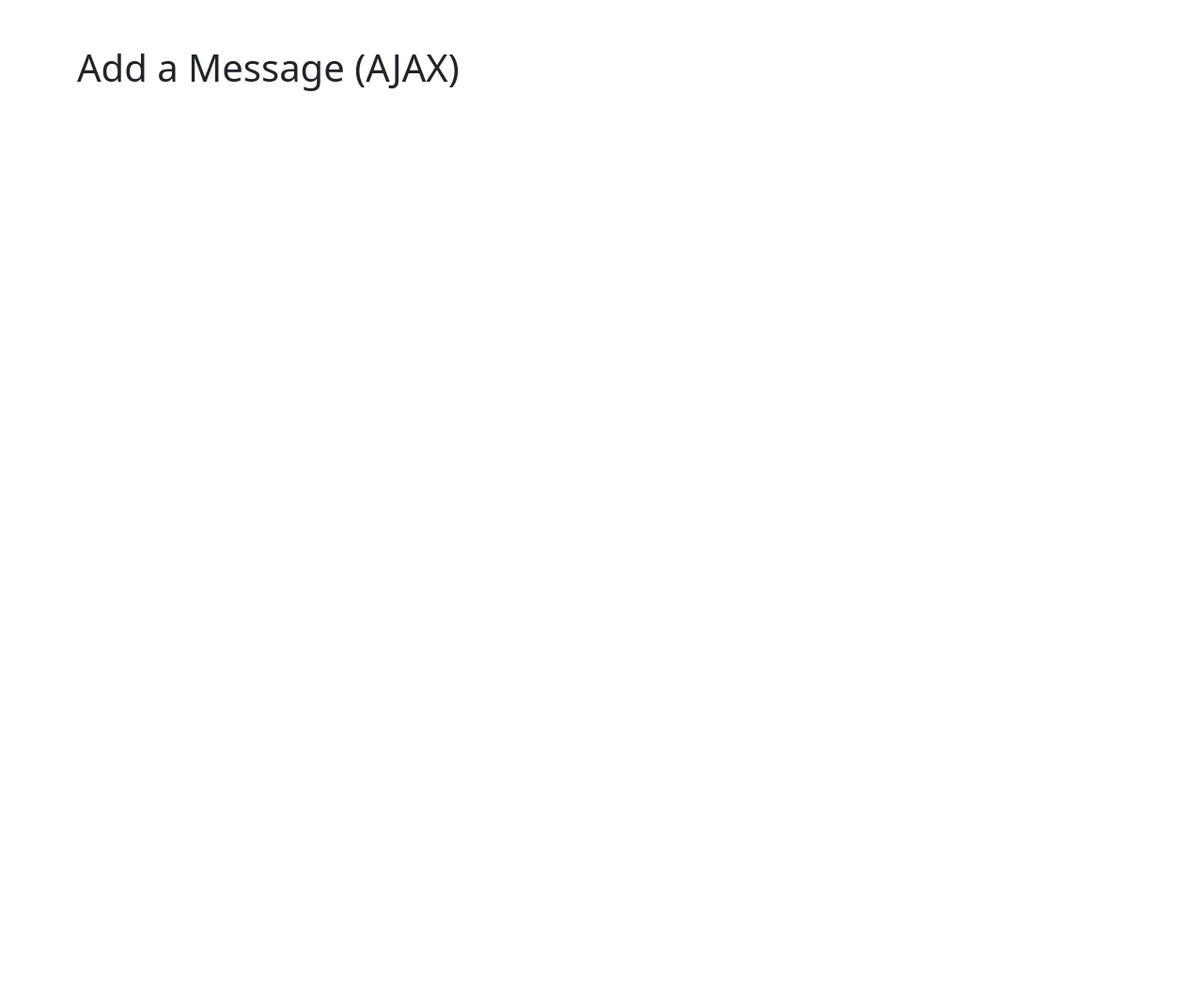
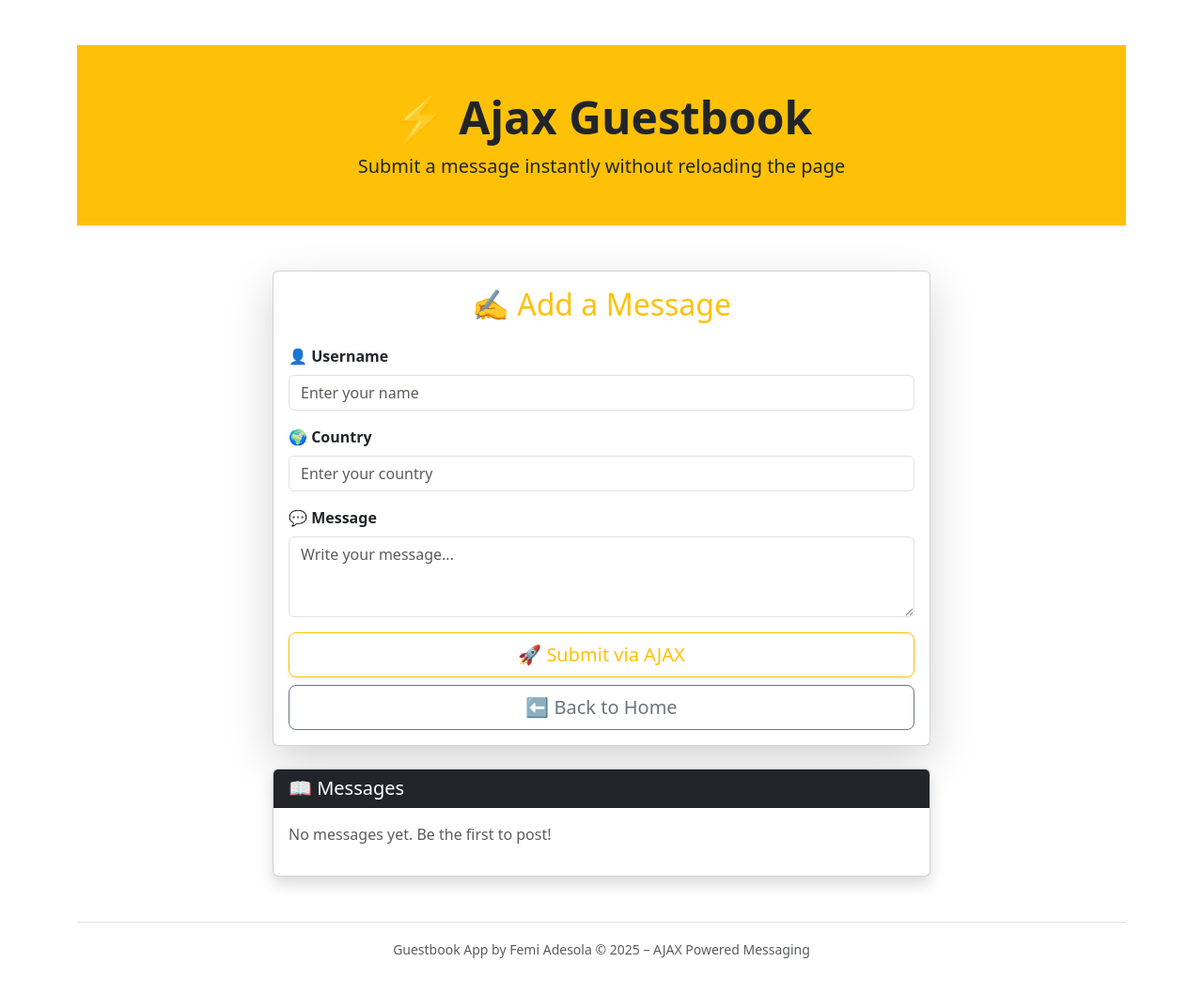
Before and after one commit to FemiAdesola/guestbook_app, a website: page public/html/ajaxmessage.html in a window 1280 px wide. Shown: the whole page at 94% size. Before the commit the page ends 800 px from the top, so only its background shows below. Drawn offline with nearby package versions, Linux system fonts and the light colour scheme; files that its build step writes are made by us from their sources.

Commit message:
created form and message page in ajaMessage.html to accomodate data

```diff
--- a/public/html/ajaxmessage.html
+++ b/public/html/ajaxmessage.html
@@ -8,6 +8,62 @@
     <title>Ajax Message</title>
 </head>
 <body class="container py-5">
-    <h1>Add a Message (AJAX)</h1>
+
+<!-- Hero Section -->
+  <header class="bg-warning text-dark text-center py-5 shadow-sm">
+    <h1 class="display-5 fw-bold">⚡ Ajax Guestbook</h1>
+    <p class="lead mb-0">Submit a message instantly without reloading the page</p>
+  </header>
+
+  <!-- Main Content -->
+  <main class="container d-flex justify-content-center my-5">
+    <div class="w-100" style="max-width: 700px;">
+
+      <!-- Form Card -->
+      <div class="card shadow-lg mb-4">
+        <div class="card-body">
+          <h2 class="card-title text-center text-warning mb-4">✍️ Add a Message</h2>
+          <form id="ajaxForm">
+            <div class="mb-3">
+              <label for="username" class="form-label fw-bold">👤 Username</label>
+              <input type="text" id="ajaxUsername" class="form-control" placeholder="Enter your name" required>
+            </div>
+            <div class="mb-3">
+              <label for="country" class="form-label fw-bold">🌍 Country</label>
+              <input type="text" id="ajaxCountry" class="form-control" placeholder="Enter your country" required>
+            </div>
+            <div class="mb-3">
+              <label for="message" class="form-label fw-bold">💬 Message</label>
+              <textarea id="ajaxMessage" class="form-control" rows="3" placeholder="Write your message..." required></textarea>
+            </div>
+            <div class="d-grid gap-2">
+              <button type="submit" class="btn btn-outline-warning btn-lg shadow-sm">🚀 Submit via AJAX</button>
+              <a href="/" class="btn btn-outline-secondary btn-lg">⬅️ Back to Home</a>
+            </div>
+          </form>
+        </div>
+      </div>
+
+      <!-- Messages Section -->
+      <div class="card shadow">
+        <div class="card-header bg-dark text-white">
+          <h3 class="h5 mb-0">📖 Messages</h3>
+        </div>
+        <div class="card-body" id="messages">
+          <p class="text-muted">No messages yet. Be the first to post!</p>
+        </div>
+      </div>
+
+    </div>
+  </main>
+
+  <!-- Footer -->
+  <footer class="text-center text-muted py-3 border-top">
+    <small>Guestbook App by Femi Adesola © 2025 – AJAX Powered Messaging</small>
+  </footer>
+
+  <!-- jQuery + custom script -->
+  <script src="https://code.jquery.com/jquery-3.6.0.min.js"></script>
+  <script src="js/ajaxmessage.js"></script>
 </body>
 </html>
```
Also changed, not shown: data.json (+14 -0 lines), public/html/guestbook.html (+1 -1 lines), public/html/index.html (+1 -1 lines), public/html/newmessage.html (+1 -1 lines).
